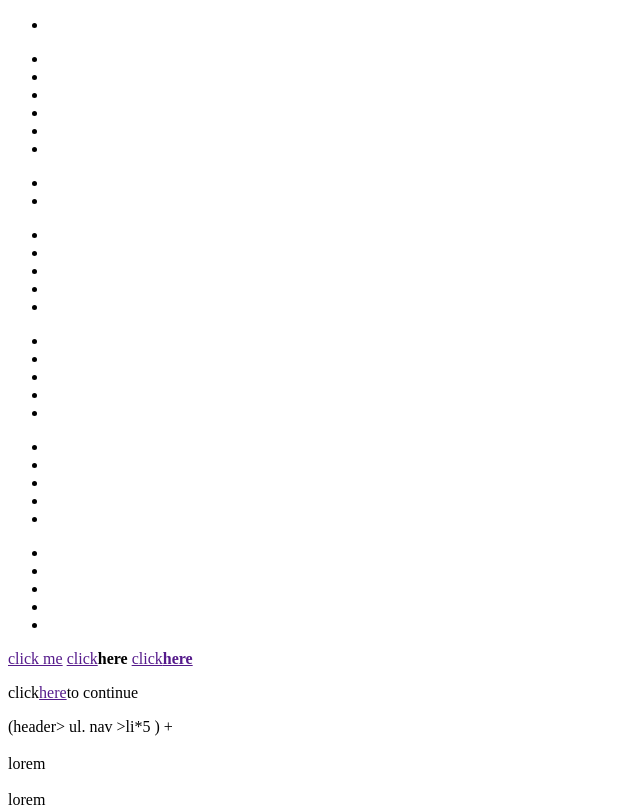
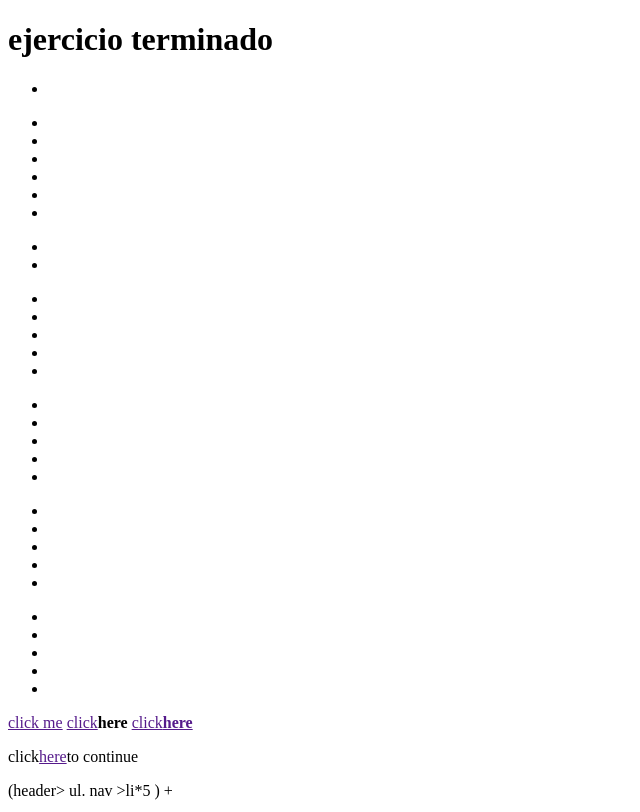
Before and after one commit to dianas500/prueba-vscode, a plain HTML site: page index.html in a window 1280 px wide. Shown: the top 812 px of the page, without its empty margins (0-640 px from the left). Drawn offline with Linux system fonts and the light colour scheme.

Commit message:
cambio realizado desde github.com

```diff
--- a/index.html
+++ b/index.html
@@ -7,6 +7,9 @@
     <title>Document</title>
 </head>
 <body>
+    <!-- CAMBIOS REALIZADOS DESDE GITHUB.COM -->
+    <h1> ejercicio terminado</h1>
+    <!--****************************** -->
     <!--ETIQUETAS NO DEFINIDAS-->
     <firulais>
         <div></div>
```
